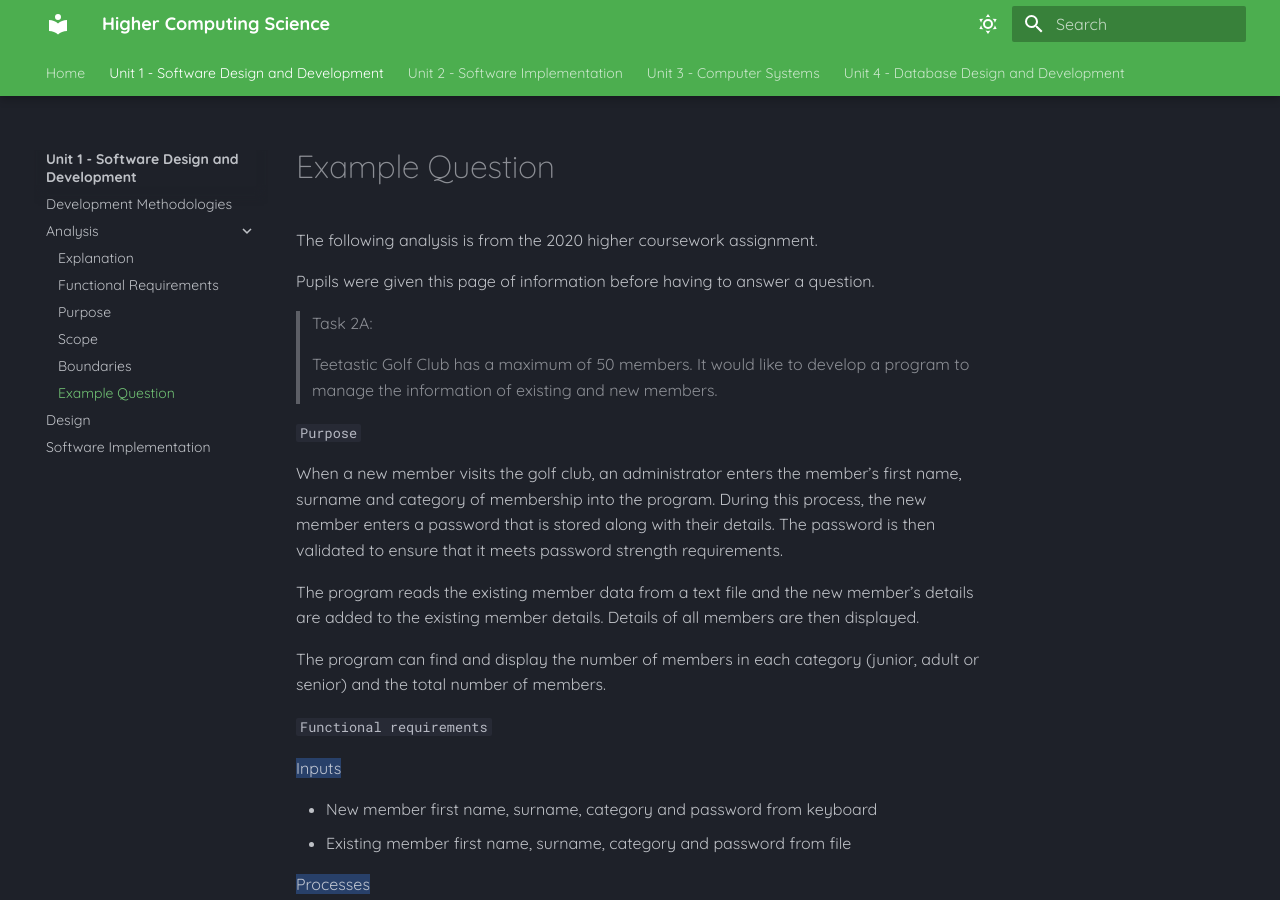
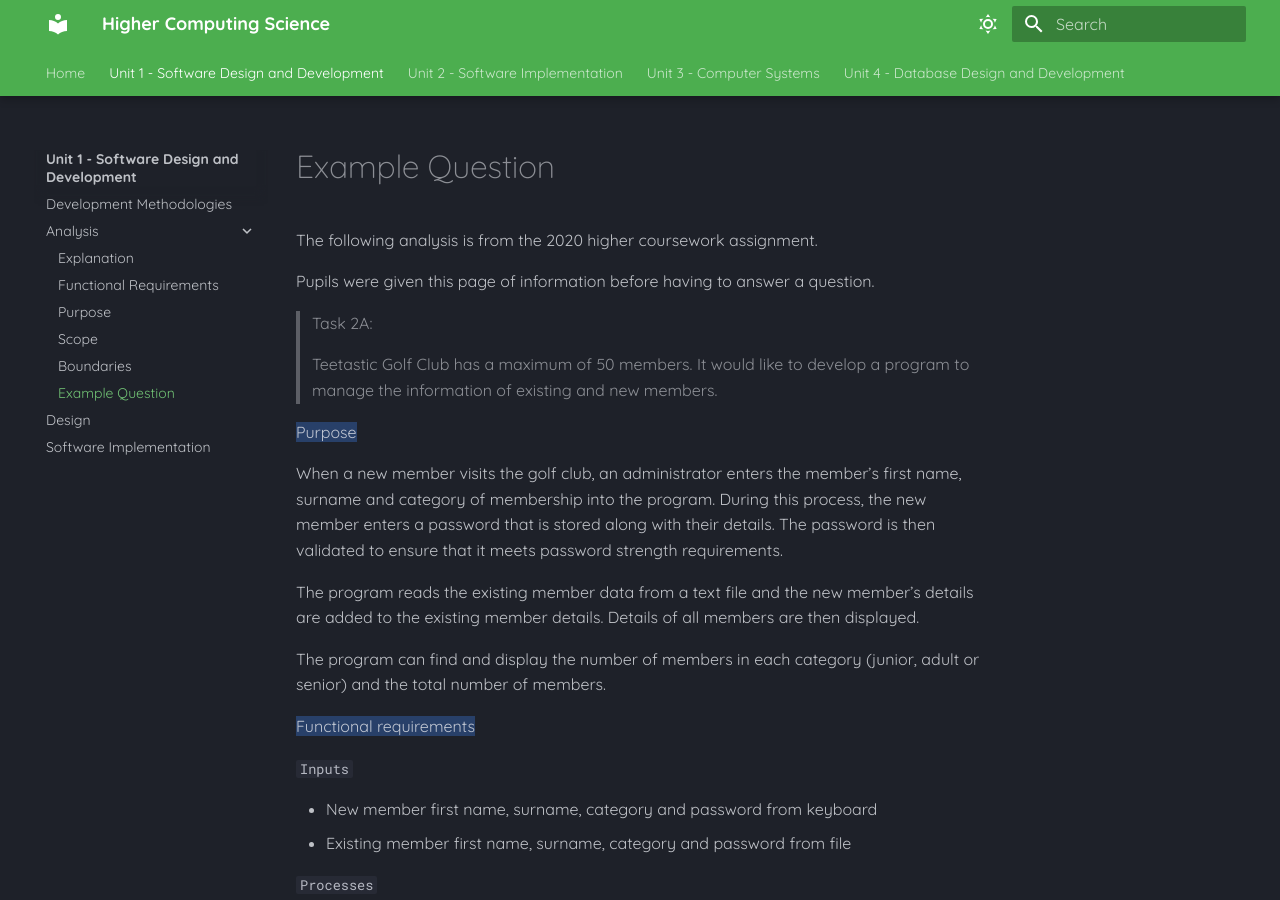
Before and after one commit to Mr-Wood-CS/Higher-Computing-Science-MD-Files, an MkDocs documentation site: the page built from docs/SDD/2.5-Example-Question.md, in a window 1280 px wide and 900 px high. Built offline with MkDocs 1.6.1 and Material for MkDocs 9.7.7, drawn with Linux system fonts in a browser that asks for light colours.

```diff
--- a/docs/SDD/2.5-Example-Question.md
+++ b/docs/SDD/2.5-Example-Question.md
@@ -8,7 +8,7 @@ Pupils were given this page of information before having to answer a question.
 >
 > Teetastic Golf Club has a maximum of 50 members. It would like to develop a program to manage the information of existing and new members.
 
-`Purpose`
+==Purpose==
 
 When a new member visits the golf club, an administrator enters the member’s first name, surname and category of membership into the program. During this process, the new member enters a password that is stored along with their details. The password is then validated to ensure that it meets password strength requirements.
 
@@ -16,14 +16,14 @@ The program reads the existing member data from a text file and the new member
 
 The program can find and display the number of members in each category (junior, adult or senior) and the total number of members.
 
-`Functional requirements`
+==Functional requirements==
 
-==Inputs==
+`Inputs`
 
 * New member first name, surname, category and password from keyboard
 * Existing member first name, surname, category and password from file
 
-==Processes==
+`Processes`
 
 * validate password
 
@@ -33,7 +33,7 @@ The program can find and display the number of members in each category (junior,
 
 * find the total number of members
 
-==Outputs==
+`Outputs`
 
 * display name, surname and category of all members
 
```
